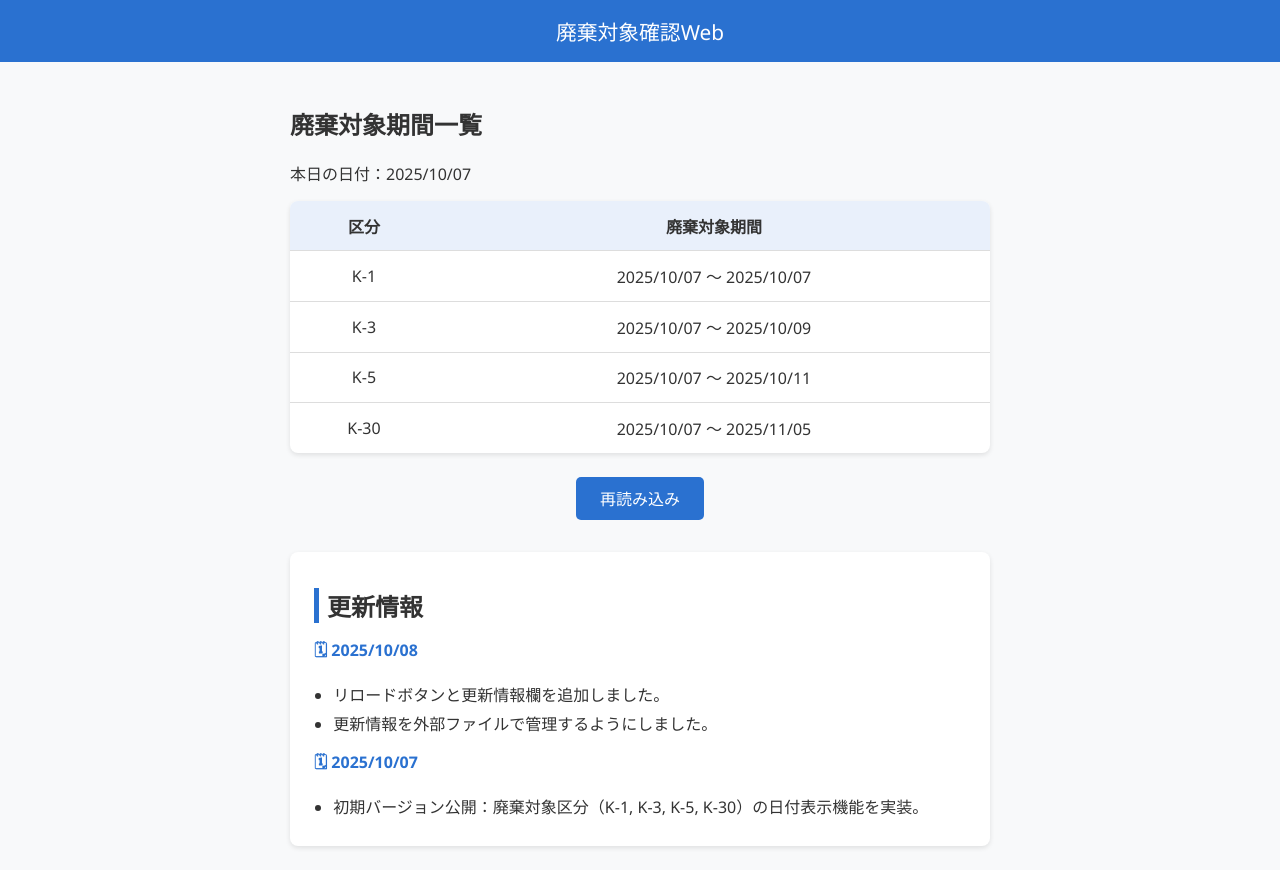
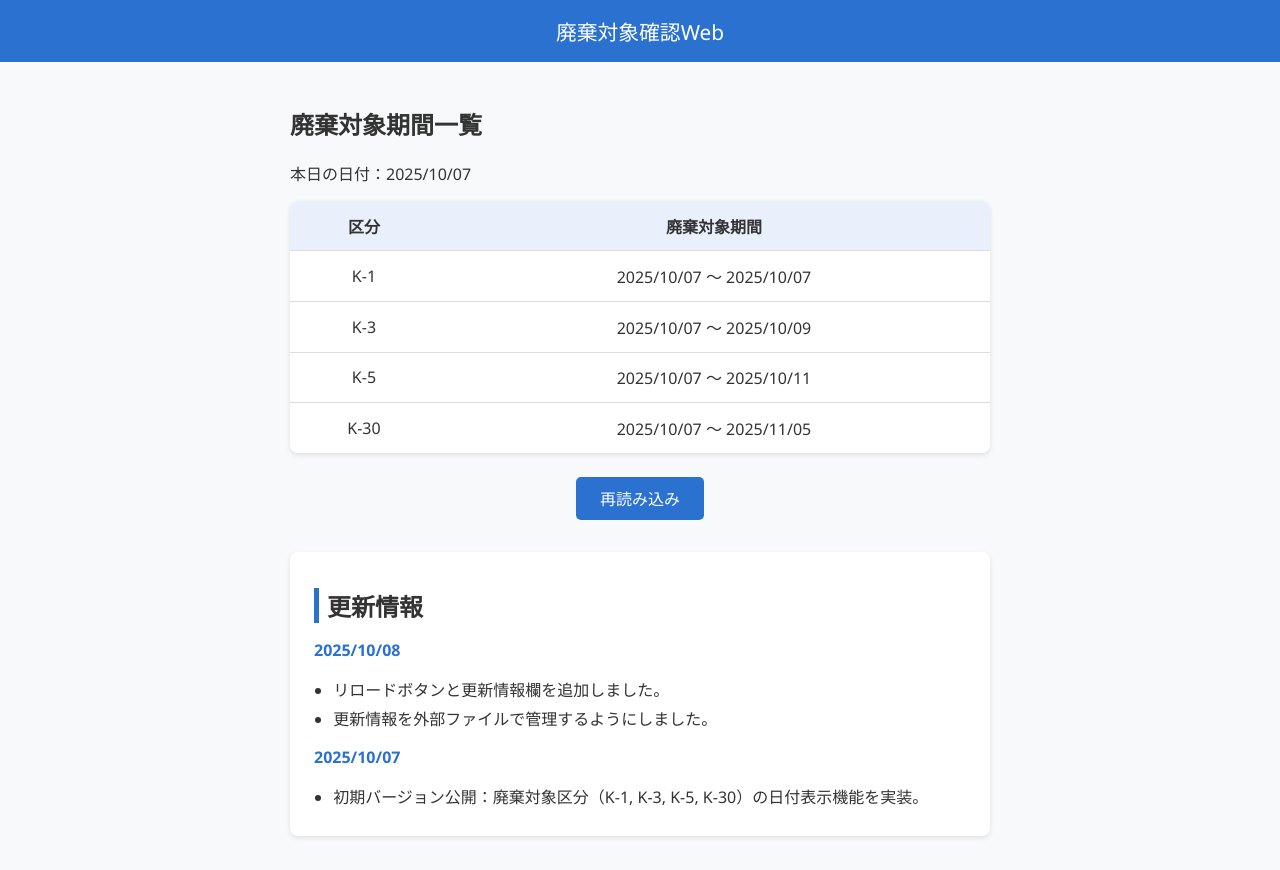
Before and after one commit to RP-800/LossCheck, a plain HTML site: page index.html in a window 1280 px wide. Drawn offline with Linux system fonts and the light colour scheme.

Commit message:
強制リロードに対応

```diff
--- a/index.html
+++ b/index.html
@@ -148,7 +148,7 @@
 
     // 更新情報を読み込む
     function loadUpdateInfo() {
-      fetch("update.json")
+      fetch("update.json?nocache=" + new Date().getTime())
         .then(res => res.json())
         .then(data => {
           const container = document.getElementById("update-info");
@@ -166,7 +166,7 @@
 
           sortedDates.forEach(date => {
             const dateHeader = document.createElement("h3");
-            dateHeader.textContent = `🗓 ${date}`;
+            dateHeader.textContent = `${date}`;
             container.appendChild(dateHeader);
 
             const ul = document.createElement("ul");
```
